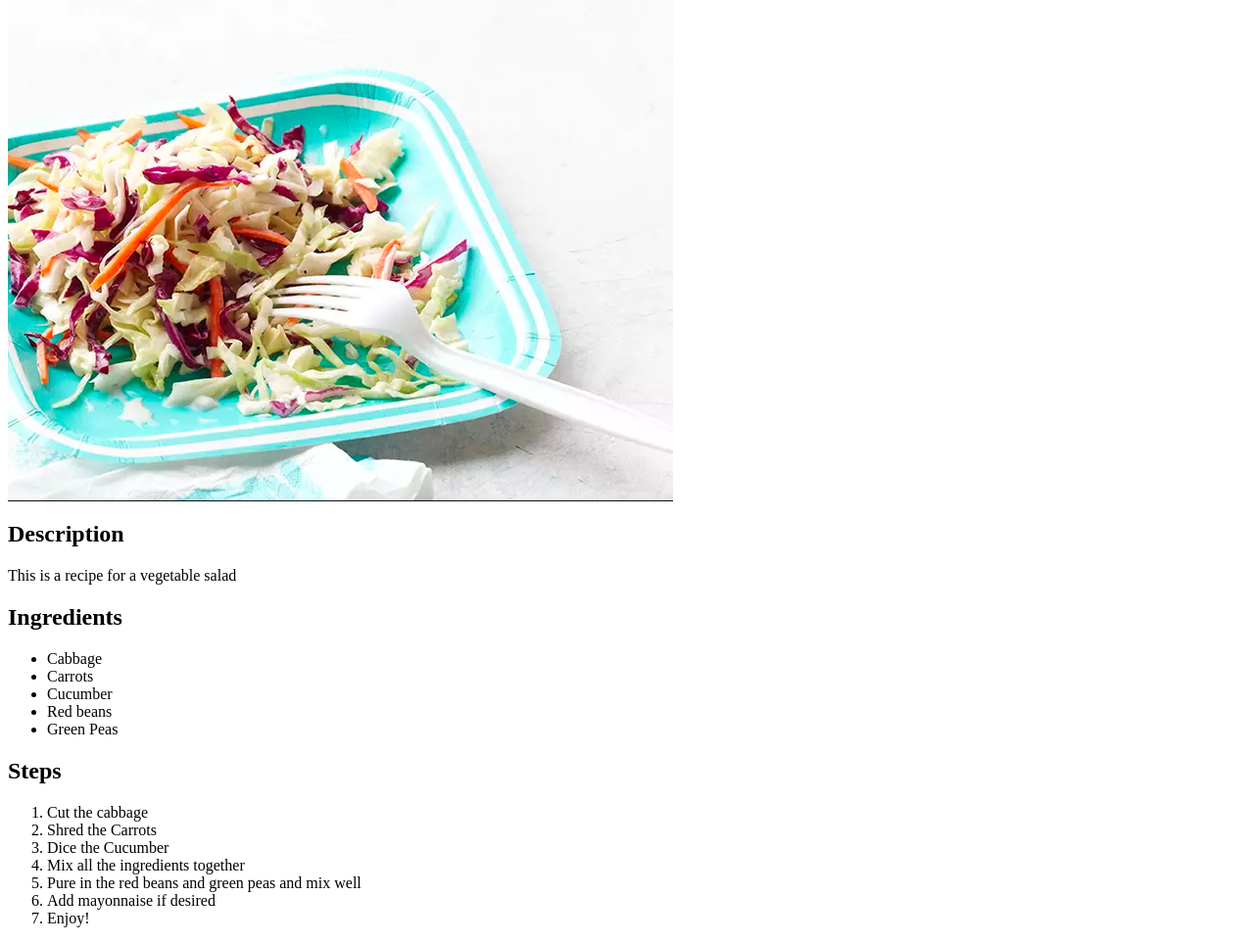
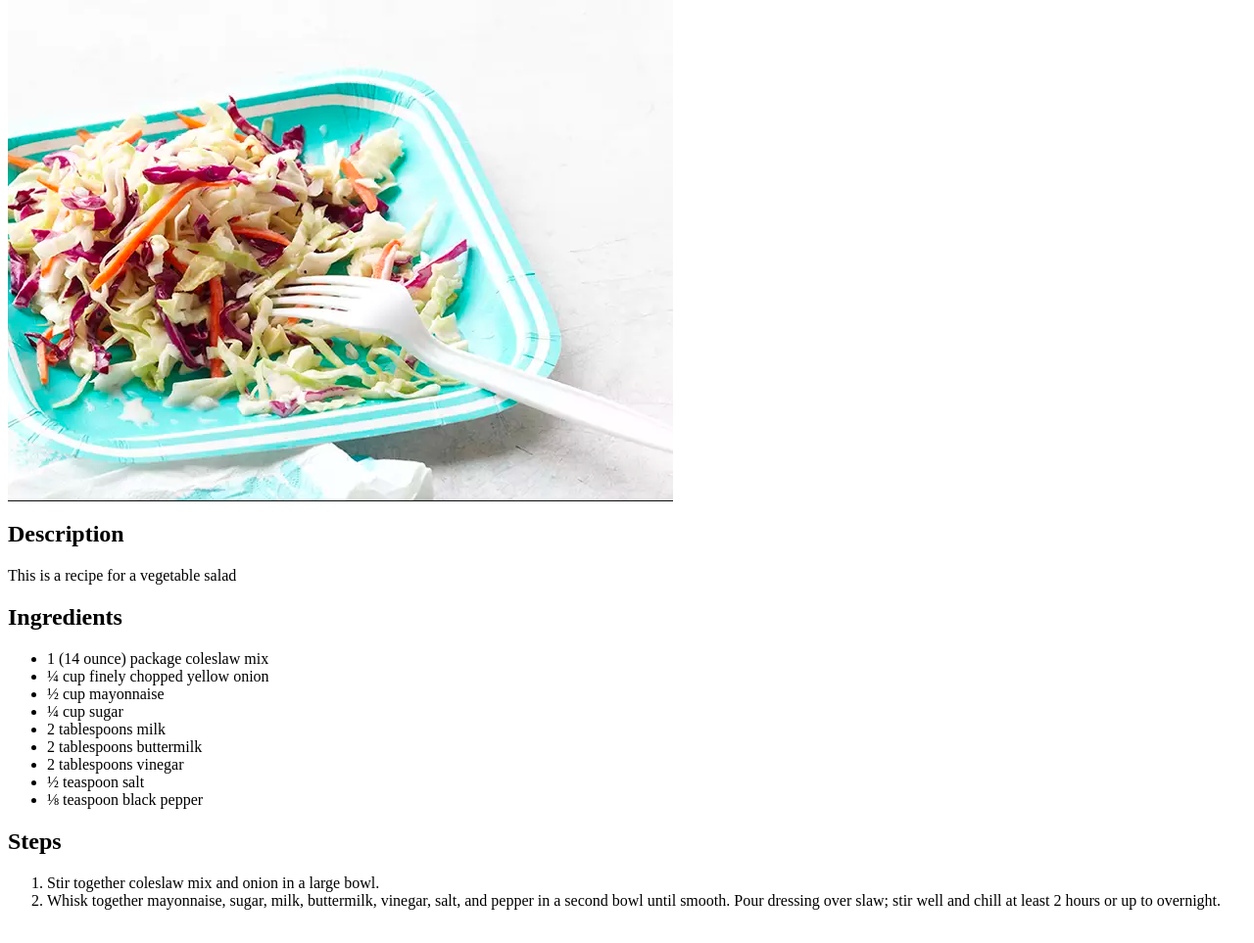
Before and after one commit to abdulshakur03/odin-recipes, a plain HTML site: page recipes/Salad/salad.html in a window 1280 px wide. Shown: the part 66-1029 px from the top of the page at 98% size. Drawn offline with Linux system fonts and the light colour scheme.

Commit message:
Added Valid Data
Inputted the correct ingredients for the coleslaw

```diff
--- a/recipes/Salad/salad.html
+++ b/recipes/Salad/salad.html
@@ -11,22 +11,24 @@
       <p>This is a recipe for a vegetable salad</p>
       <h2>Ingredients</h2>
       <ul>
-        <li>Cabbage</li>
-        <li>Carrots</li>
-        <li>Cucumber</li>
-        <li>Red beans</li>
-        <li>Green Peas</li>
+        <li>1 (14 ounce) package coleslaw mix</li>
+        <li>¼ cup finely chopped yellow onion</li>
+        <li>½ cup mayonnaise</li>
+        <li>¼ cup sugar</li>
+        <li>2 tablespoons milk</li>
+        <li>2 tablespoons buttermilk</li>
+        <li>2 tablespoons vinegar</li>
+        <li>½ teaspoon salt</li>
+        <li>⅛ teaspoon black pepper</li>
       </ul>
       <h2>Steps</h2>
       <ol>
-        <li>Cut the cabbage</li>
-        <li>Shred the Carrots</li>
-        <li>Dice the Cucumber</li>
-        <li>Mix all the ingredients together</li>
-        <li>Pure in the red beans and green peas and mix well</li>
-        <li>Add mayonnaise if desired</li>
-        <li>Enjoy!</li>
+        <li>Stir together coleslaw mix and onion in a large bowl.</li>
+        <li>
+          Whisk together mayonnaise, sugar, milk, buttermilk, vinegar, salt, and
+          pepper in a second bowl until smooth. Pour dressing over slaw; stir
+          well and chill at least 2 hours or up to overnight.
+        </li>
       </ol>
     </body>
-  </html></DOCTYPE
->
+  </html>
```
Also changed, not shown: recipes/Fried-boursin-balls/Fried-boursin-balls.png (renamed from recipes/Fried Boursin Balls/Fried boursin balls.png), recipes/Fried-boursin-balls/index.html (added).
